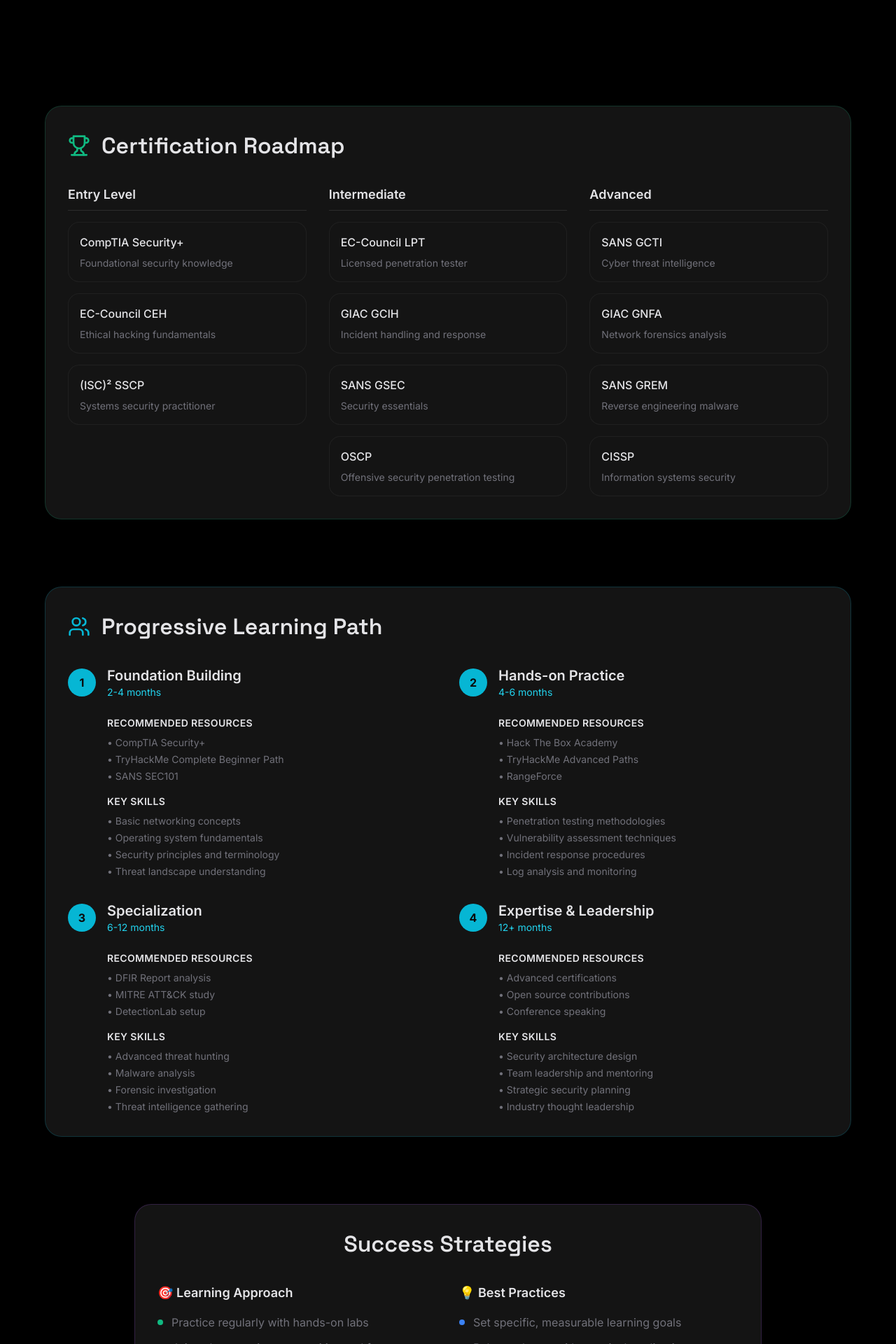
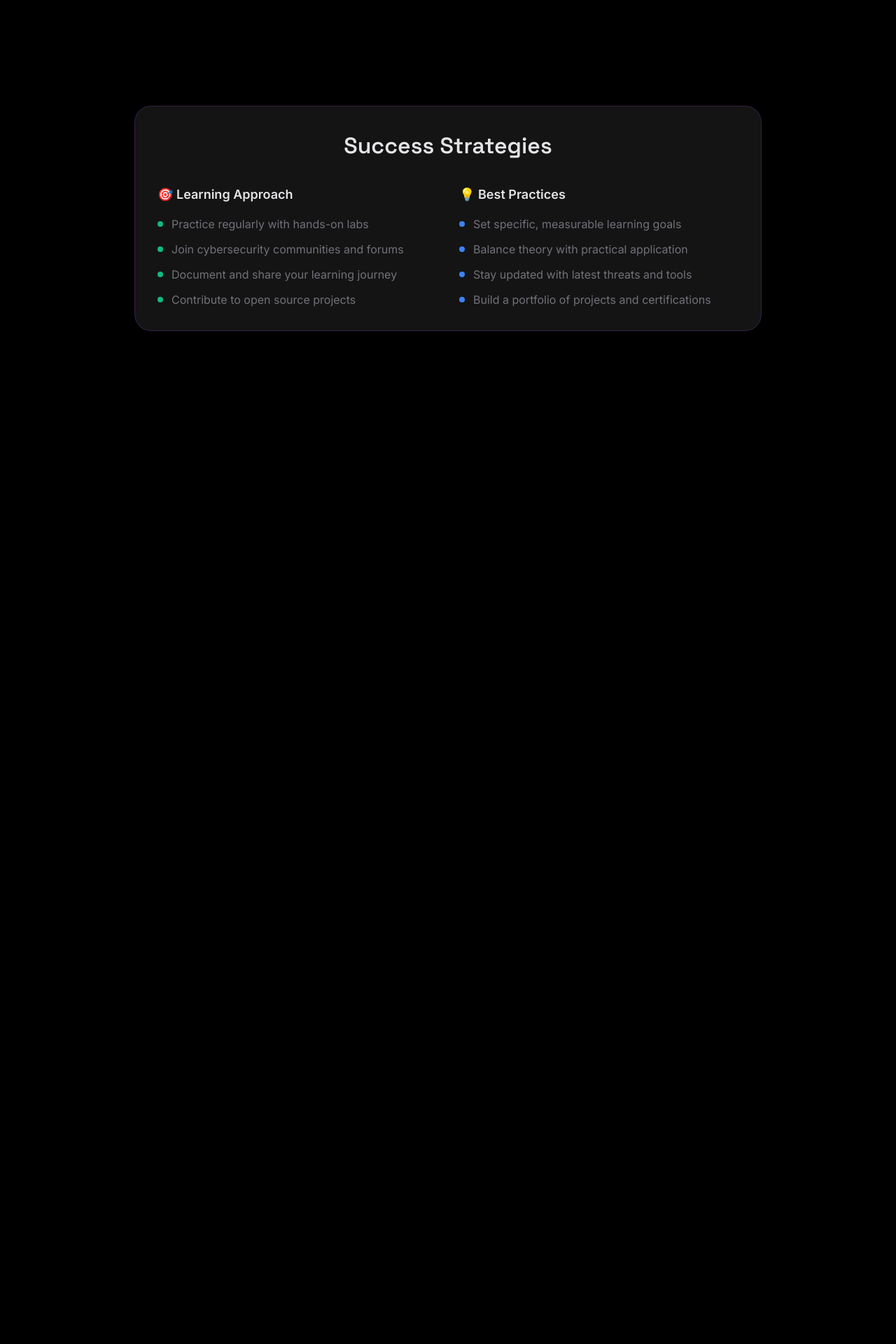
Before and after one commit to Chr-Jan/cybernotepad-website, a React (Vite) app: page /learning in a window 1280 px wide. Shown: the part 4558-6478 px from the top of the page at 70% size. After the commit the page ends 5127 px from the top, so only its background shows below. Built offline with nearby package versions, Linux system fonts and the light colour scheme.

Commit message:
Comment out sections in LearningPage for future reference

```diff
--- a/src/pages/LearningPage.tsx
+++ b/src/pages/LearningPage.tsx
@@ -402,7 +402,7 @@
       </section>
 
       {/* Certification Paths */}
-      <section className="px-6 pb-24">
+      {/* <section className="px-6 pb-24">
         <div className="container mx-auto max-w-6xl">
           <div className="bg-background-surface-1 rounded-xl border border-emerald-500/20 p-8">
             <div className="flex items-center gap-4 mb-8">
@@ -428,10 +428,10 @@
             </div>
           </div>
         </div>
-      </section>
+      </section> */}
 
       {/* Learning Path */}
-      <section className="px-6 pb-24">
+      {/* <section className="px-6 pb-24">
         <div className="container mx-auto max-w-6xl">
           <div className="bg-background-surface-1 rounded-xl border border-cyan-500/20 p-8">
             <div className="flex items-center gap-4 mb-8">
@@ -479,7 +479,7 @@
             </div>
           </div>
         </div>
-      </section>
+      </section> */}
 
       {/* Learning Tips */}
       <section className="px-6 pb-24">
```
